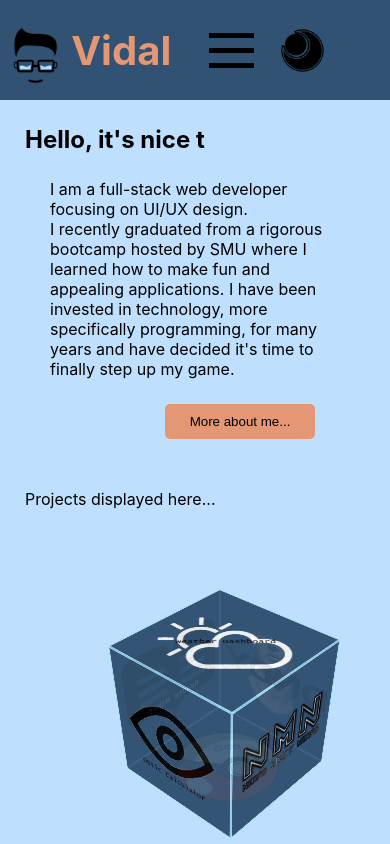
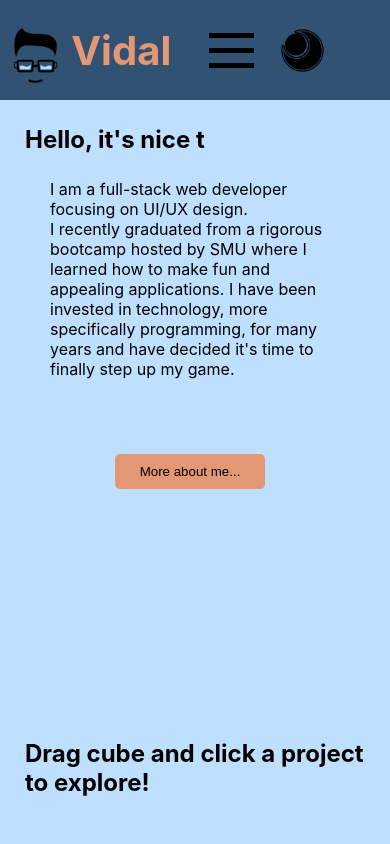
Before and after one commit to Vidalatan/ReactPortfolio, a React (Create React App) app: page / in a window 390 px wide. Shown: the top 844 px of the page. Built offline with nearby package versions, Linux system fonts and the light colour scheme.

Commit message:
Styled Header

```diff
--- a/src/Pages/GlobalComponents/Header/Header.module.css
+++ b/src/Pages/GlobalComponents/Header/Header.module.css
@@ -74,6 +74,7 @@ nav {
 
 .navLink {
   display: flex;
+  flex-flow: row wrap;
   align-items: center;
   margin: 0 20px;
   font-size: 1.25rem;
@@ -105,16 +106,13 @@ nav {
   height: 45px;
 }
 
-@media (max-width: 768px) {
-  .headerIcon {
-    margin-left: 25px;
-  }
-
+@media (max-width: 1180px) {
   .navLinksContainer {
     position: fixed;
     flex-flow: column nowrap;
     top: 100px;
     right: -100%;
+    width: 50%;
   }
 
   .navLinksMenu {
@@ -136,7 +134,21 @@ nav {
   }
   .navLinksMenu.active .menuBar:nth-child(3){
     transform: translateY(-15px) rotate(-405deg);
+  }
 
+  .navLink {
+    margin: 10px 20px;
+  }
+}
+
+
+@media (max-width: 768px) {
+  .headerIcon {
+    margin-left: 25px;
+  }
+
+  .navLinksContainer {
+    width: 80%;
   }
 
   .navLink {
--- a/src/Pages/Main/Components/Projects.js
+++ b/src/Pages/Main/Components/Projects.js
@@ -1,13 +1,13 @@
 import React, { useEffect, useRef, useState } from 'react';
 import ProjectsCube from '../../GlobalComponents/ProjectsCube/ProjectsCube';
+import classes from '../Main.module.css';
 
 
 export default function Projects() {
-  const projectDisplay = useRef();
 
   return (
     <>
-    <div ref={projectDisplay}>Projects displayed here...</div>
+    <div className={classes.projectsInst}><h2>Drag cube and click a project to explore!</h2></div>
     <ProjectsCube />
     </>
   )
--- a/src/Pages/Main/Main.module.css
+++ b/src/Pages/Main/Main.module.css
@@ -5,7 +5,7 @@
 
 main {
   transition: 0.7s;
-  padding: 25px;
+  padding: 100px;
 }
 
 .typerGreeting {
@@ -16,7 +16,7 @@ main {
   display: flex;
   flex-flow: column nowrap;
   position: relative;
-  padding: 25px 150px;
+  padding: 25px 100px;
   font-size: 1.75rem;
 }
 
@@ -26,7 +26,7 @@ main {
   border-style: none;
   border-radius: 5px;
   align-self: flex-end;
-  margin: 25px;
+  margin: 75px;
 }
 
 .typerH {
@@ -34,7 +34,18 @@ main {
   color: white;
 }
 
+.projectsInst {
+  display: flex;
+  flex-flow: row nowrap;
+  justify-content: center;
+  margin-top: 250px;
+}
+
 @media (max-width: 768px) {
+  main {
+    padding: 25px;
+  }
+
   .typerGreeting {
     font-size: 1.5rem;
   }
@@ -43,4 +54,8 @@ main {
     padding: 25px;
     font-size: 1rem;
   }
+
+  .projectsInst {
+    margin-top: 150px;
+  }
 }
```
